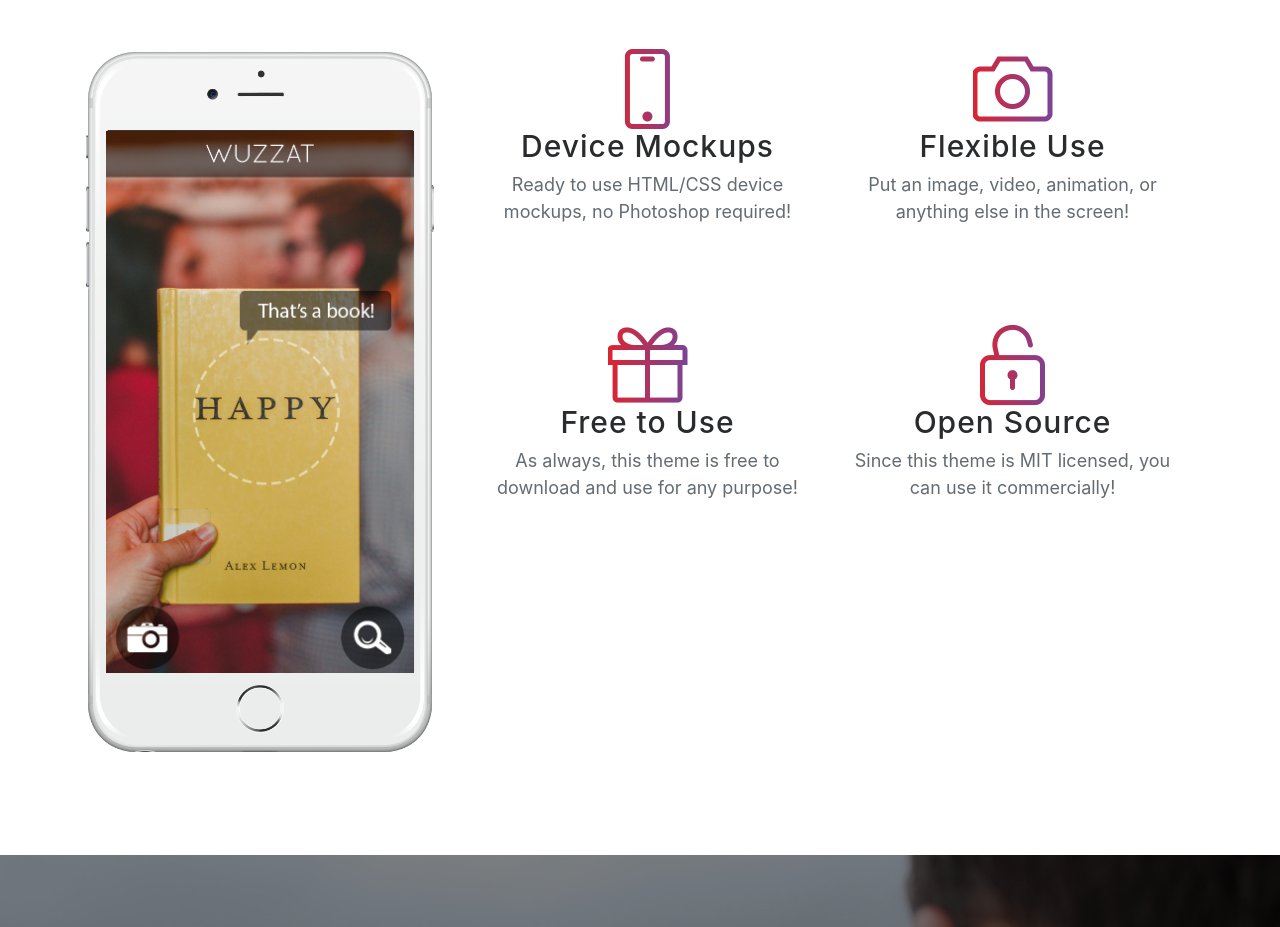
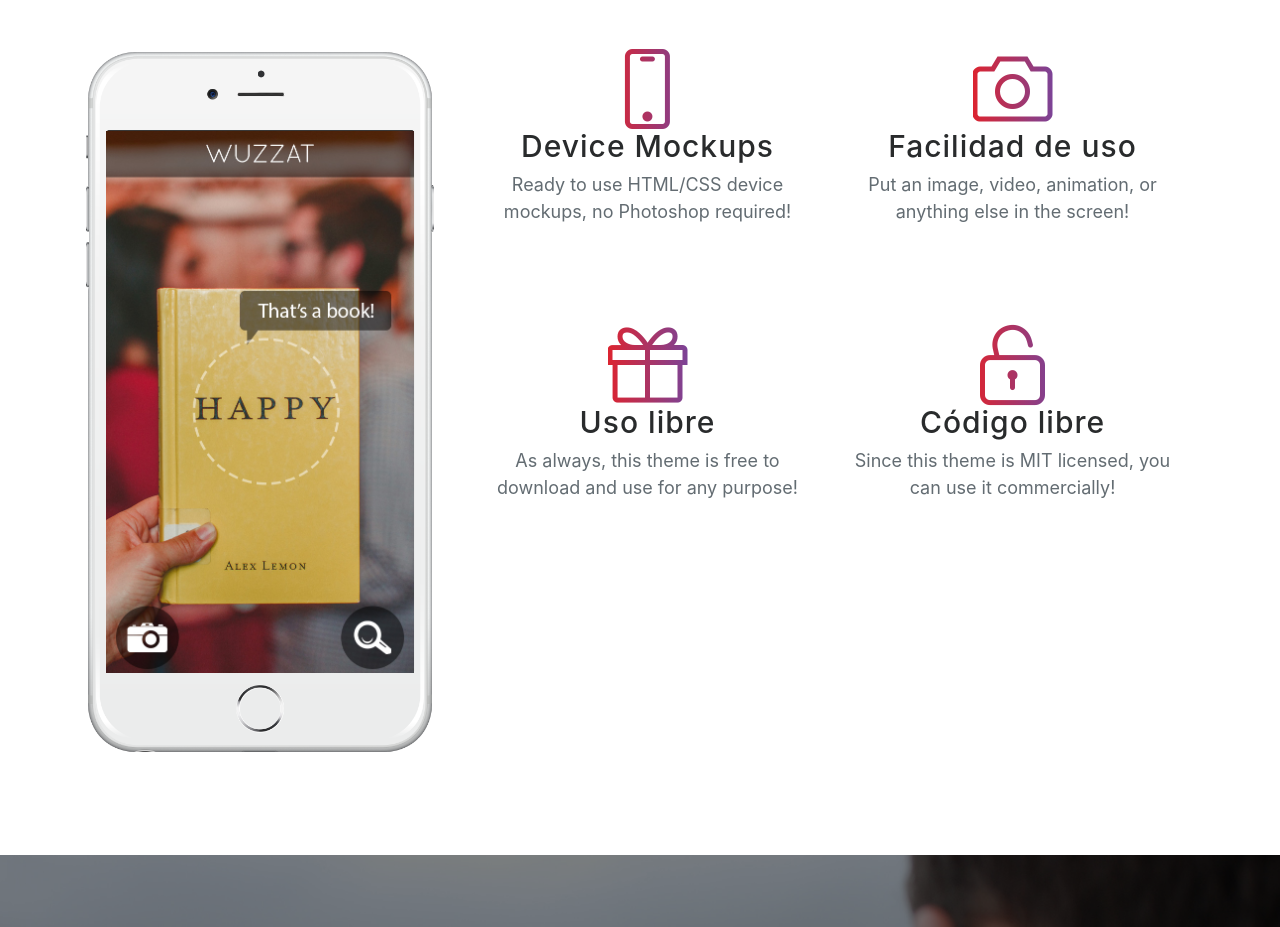
Before and after one commit to manuelperezg/practicawhey, a website with bundled scripts: page index.html in a window 1280 px wide. Shown: the part 1700-2627 px from the top of the page. Built offline with nearby package versions, Linux system fonts and the light colour scheme; a web font is replaced by a local one.

Commit message:
Traducciones 2

```diff
--- a/index.html
+++ b/index.html
@@ -146,7 +146,7 @@
                             <div class="col-lg-6">
                                 <div class="feature-item">
                                     <i class="icon-camera text-primary"></i>
-                                    <h3>Flexible Use</h3>
+                                    <h3>Facilidad de uso</h3>
                                     <p class="text-muted">Put an image, video, animation, or anything else in the screen!</p>
                                 </div>
                             </div>
@@ -155,14 +155,14 @@
                             <div class="col-lg-6">
                                 <div class="feature-item">
                                     <i class="icon-present text-primary"></i>
-                                    <h3>Free to Use</h3>
+                                    <h3>Uso libre</h3>
                                     <p class="text-muted">As always, this theme is free to download and use for any purpose!</p>
                                 </div>
                             </div>
                             <div class="col-lg-6">
                                 <div class="feature-item">
                                     <i class="icon-lock-open text-primary"></i>
-                                    <h3>Open Source</h3>
+                                    <h3>Código libre</h3>
                                     <p class="text-muted">Since this theme is MIT licensed, you can use it commercially!</p>
                                 </div>
                             </div>
```
